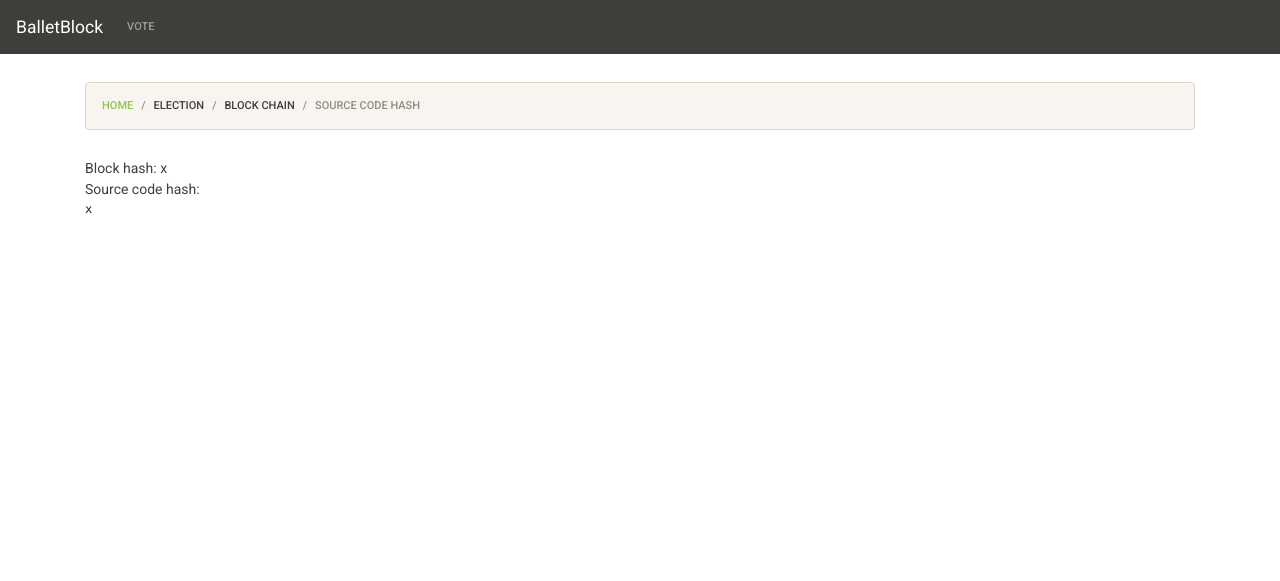
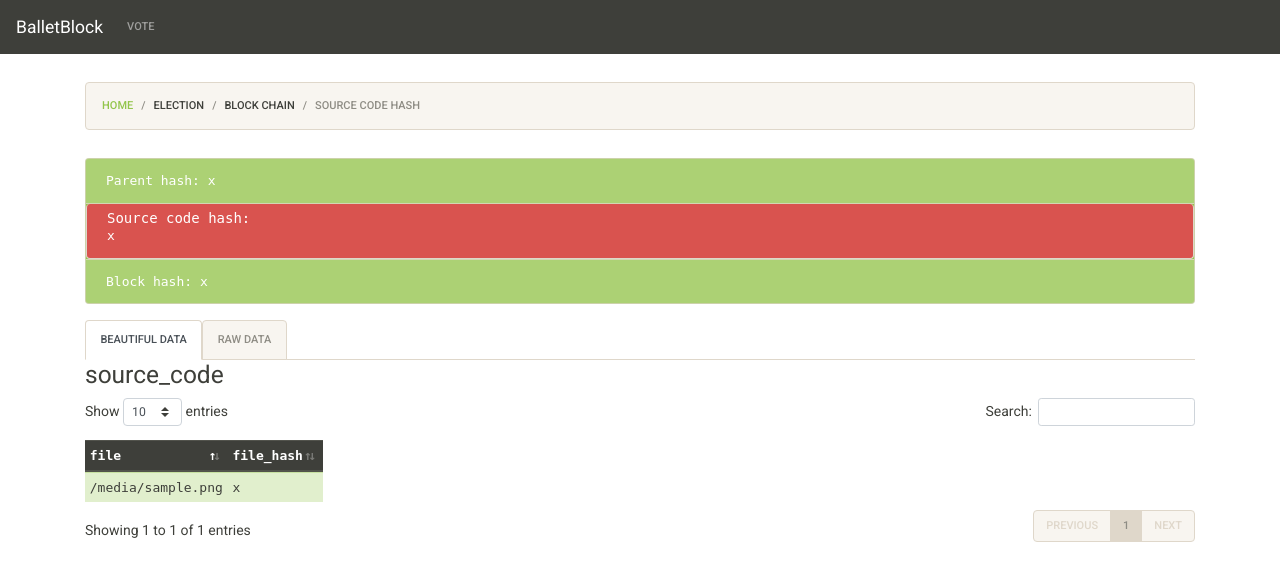
Before and after one commit to MUNISHMAHEY1/BallotBlock, a Django app: template chain/templates/source_code_hash.html in a window 1280 px wide. Shown: the top 581 px of the page. Run offline with Django 3.2, Linux system fonts and the light colour scheme; the template is opened without the code that fills it: most values are stand-ins (such as "Sample title", 1, 10 or a date in 2020); some libraries are stand-ins or nearby versions.

Commit message:
Closes #12  Closes #23

```diff
--- a/chain/templates/database_hash.html
+++ b/chain/templates/database_hash.html
@@ -27,7 +27,7 @@
             <div class="card text-white bg-success">
                 <div class="card-header">Parent hash: {{bblock.parent_hash}}</div>
                     <ul class="list-group text-white bg-success">
-                        {% if bblock.hash_of_database_hash == genesis_block.database.candidates_hash %}
+                        {% if bblock.hash_of_database_hash == genesis_block.hash_of_database_hash %}
                         <li class="list-group-item text-white bg-success hash">
                         {% else %}
                         <li class="list-group-item text-white bg-danger hash">
--- a/chain/templates/source_code_hash.html
+++ b/chain/templates/source_code_hash.html
@@ -1,5 +1,17 @@
 {% extends 'base.html' %}
 {% load staticfiles %}
+
+{% block extrahead %}
+    <style>
+        .table, .card, .hash {font-family: monospace; font-size: 13px;}
+    </style>
+    <script>
+        $(document).ready(function() {
+            $('#id_source_code_table').DataTable();
+        });
+    </script>
+{% endblock extrahead %}
+
 {% block breadcrumb %}
     <nav aria-label="breadcrumb">
         <ol class="breadcrumb">
@@ -12,14 +24,88 @@
 {% endblock breadcrumb %}
 
 {% block content %}
+<!-- Block -->
 <div class="row">
     <div class="col-md-12">
-        Block hash: {{bblock.block_hash}}
+        <div class="mb-3">
+            <div class="card text-white bg-success">
+                <div class="card-header">Parent hash: {{bblock.parent_hash}}</div>
+                    <ul class="list-group text-white bg-success">
+                        {% if bblock.hash_of_source_code_hash == genesis_block.hash_of_source_code_hash %}
+                        <li class="list-group-item text-white bg-success hash">
+                        {% else %}
+                        <li class="list-group-item text-white bg-danger hash">
+                        {% endif %}
+                            <h6 class="card-subtitle">Source code hash:</h6>
+                            {{bblock.hash_of_source_code_hash }}
+                        </li>
+                    </ul>
+                <div class="card-footer">Block hash: {{bblock.block_hash}}</div>
+            </div>
+        </div>
     </div>
 </div>
-<div class="row">
-    <div class="col-md-12">
-        Source code hash:<pre>{{bblock.source_code_hash | pprint}}</pre>
+<!-- Tabs -->
+<ul class="nav nav-tabs">
+    <li class="nav-item">
+        <a class="nav-link active" data-toggle="tab" href="#beautiful_data">Beautiful data</a>
+    </li>
+    <li class="nav-item">
+        <a class="nav-link" data-toggle="tab" href="#raw_data">Raw data</a>
+    </li>
+</ul>
+<div id="myTabContent" class="tab-content">
+    <div class="tab-pane fade show active" id="beautiful_data">
+        <!-- Election config table -->
+        <div class="row">
+            <div class="col-md-12">
+                <h3>source_code</h3>
+                <table id="id_source_code_table" class="table table-striped table-sm table-responsive">
+                    <thead class="thead-dark">
+                        <th>file</th>
+                        <th>file_hash</th>
+                        {% if diff_files %}
+                            <th>diff</th>
+                        {% endif %}
+                    </thead>
+                    <tbody>
+                    {% if diff_files %}
+                        {% for f in source_code_hash_dict.source_code %}
+                            {% if f.file in diff_files %}
+                                <tr class="table-danger">
+                                    <td>{{f.file}}</td>
+                                    <td>{{f.file_hash}}</td>
+                                    <td>Yes</td>
+                                </tr>
+                            {% else %}
+                                <tr class="table-success">
+                                    <td>{{f.file}}</td>
+                                    <td>{{f.file_hash}}</td>
+                                    <td>No</td>
+                                </tr>
+                            {% endif %}
+                        {% endfor %}
+                    {% else %}
+                        {% for f in source_code_hash_dict.source_code %}
+                            <tr class="table-success">
+                                <td>{{f.file}}</td>
+                                <td>{{f.file_hash}}</td>
+                            </tr>
+                        {% endfor %}
+                    {% endif %}
+                    </tbody>
+                </table>
+            </div>
+        </div>
+    <!-- End of beautiful tab content -->
     </div>
-</div>
+    <!-- Raw tab content -->
+    <div class="tab-pane fade" id="raw_data">
+        <div class="row">
+            <div class="col-md-12">
+                {{bblock.source_code_hash}}
+            </div>
+        </div>
+    </div>
+ </div>
 {% endblock content %}
```
Also changed, not shown: chain/business.py (+5 -3 lines), chain/templates/block_list.html (+6 -5 lines), chain/views.py (+10 -1 lines).
